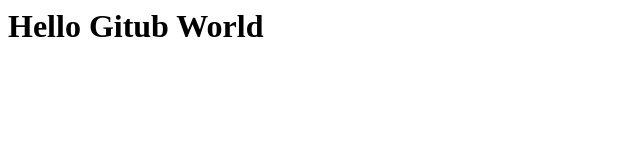
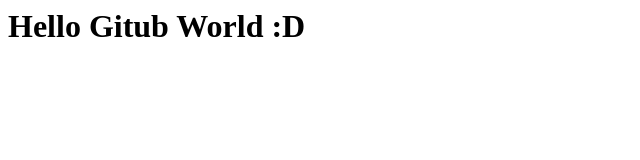
Before and after one commit to saranging/first, a plain HTML site: page index.html in a window 1280 px wide. Shown: the full height of the page, 0-640 px from the left. Drawn offline with Linux system fonts and the light colour scheme.

Commit message:
Update index.html

```diff
--- a/index.html
+++ b/index.html
@@ -1 +1 @@
-<h1>Hello Gitub World</h1>
+<h1>Hello Gitub World :D </h1>
```
